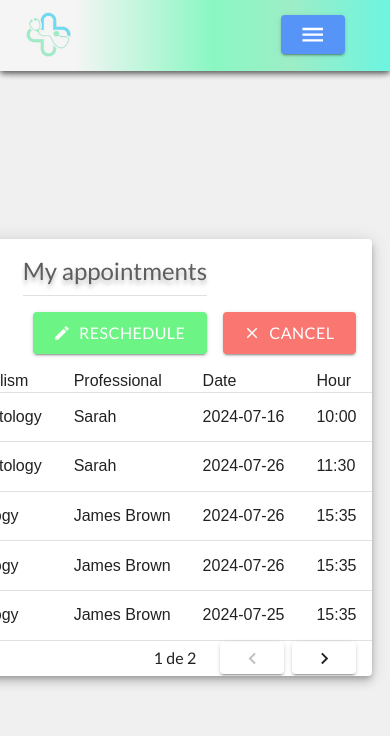
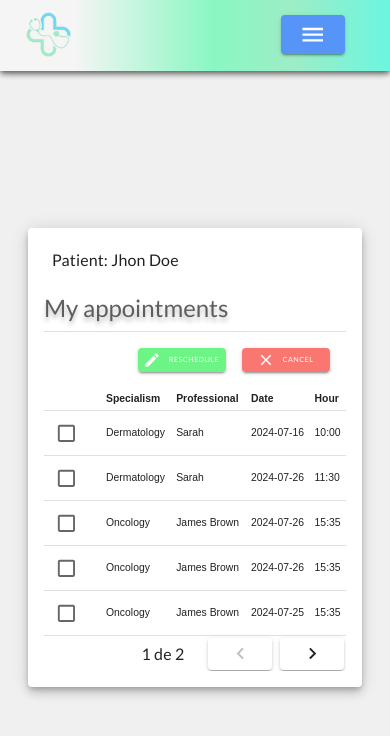
Before and after one commit to ivantrejoc/medicapp_frontend, a React (Vite) app: page /appointments in a window 390 px wide. Shown: the top 736 px of the page. Built offline with nearby package versions, Linux system fonts and the light colour scheme.

Commit message:
appointments dashboard responsive

```diff
--- a/src/components/PatientAppointments/PatientAppointments.jsx
+++ b/src/components/PatientAppointments/PatientAppointments.jsx
@@ -12,15 +12,22 @@ import {
   TableRow,
   TableBody,
   Checkbox,
-  TableFooter
+  TableFooter,
+  useMediaQuery
 } from "@mui/material";
+import { useTheme } from "@mui/material/styles";
+import BasicData from "../BasicData/BasicData";
 import Pagination from "../Pagination/Pagination";
 import EditIcon from "@mui/icons-material/Edit";
 import CloseIcon from "@mui/icons-material/Close";
 
 const PatientAppointments = () => {
+  const theme = useTheme();
   const [currentPage, setCurrentPage] = useState(1);
   const [pageSize, setPageSize] = useState(5);
+
+  const isMobile = useMediaQuery(theme.breakpoints.down("md"));
+  const isTablet = useMediaQuery(theme.breakpoints.only("md"));
 
   const appointments = [
     {
@@ -149,8 +156,14 @@ const PatientAppointments = () => {
       elevation={6}
       sx={{
         display: "flex",
-        width: { lg: "59.875rem", xxl: "79.875rem" },
-        height: { lg: "30.6875rem", xxxl: "40.6875rem" },
+        width: {
+          xs: "20.875rem",
+          md: "39.875rem",
+          lg: "59.875rem",
+          xxl: "79.875rem"
+        },
+        height: { xs: "28.6875rem", md: "30.6875rem", xxxl: "40.6875rem" },
+        marginLeft: { xs: "10rem", lg: "0rem" },
         flexDirection: "column",
         justifyContent: "center",
         alignItems: "center",
@@ -158,13 +171,14 @@ const PatientAppointments = () => {
         boxSizing: "border-box"
       }}
     >
+      {(isMobile || isTablet) && <BasicData />}
       <Box
         className="dashboard-wrapper"
         sx={{
           display: "flex",
-          width: { lg: "55rem", xxxl: "75rem" },
+          width: { xs: "18.875rem", md: "37rem", lg: "55rem", xxxl: "75rem" },
           height: { lg: "27.0625rem", xxxl: "37.0625rem" },
-          padding: { lg: "0rem", xxxl: "1.5rem" },
+          padding: { xs: "0rem", xxxl: "1.5rem" },
           flexDirection: "column",
           alignItems: "center",
           gap: { lg: "0.5rem", xxxl: "1.5rem" },
@@ -176,7 +190,7 @@ const PatientAppointments = () => {
           className="heading"
           sx={{
             display: "flex",
-            width: { lg: "55rem", xxxl: "75rem" },
+            width: { xs: "18.875rem", md: "37rem", lg: "55rem", xxxl: "75rem" },
             padding: "1rem 0rem 0rem 0rem",
             flexDirection: "column",
             alignItems: "flex-start",
@@ -190,7 +204,7 @@ const PatientAppointments = () => {
           className="dashboard"
           sx={{
             display: "flex",
-            width: { lg: "55rem", xxxl: "75rem" },
+            width: { xs: "18.875rem", md: "37rem", lg: "55rem", xxxl: "75rem" },
             flexDirection: "column",
             justifyContent: "center",
             alignItems: "flex-start",
@@ -214,9 +228,9 @@ const PatientAppointments = () => {
               size="small"
               startIcon={<EditIcon />}
               sx={{
-                width: {sm: "6.25rem", xxl: "9.25rem" },
-                height: { sm:"1.85rem", xxl: "2.25rem"},
-                fontSize: { sm: "0.55rem", xxl: "1rem" },
+                width: { xs: "5.5rem", sm: "6.25rem", xxl: "9.25rem" },
+                height: { xs: "1.5rem", sm: "1.85rem", xxl: "2.25rem" },
+                fontSize: { xs: "0.45rem", sm: "0.55rem", xxl: "1rem" },
                 flexDirection: "row",
                 fontWeight: "500"
               }}
@@ -228,10 +242,10 @@ const PatientAppointments = () => {
               size="small"
               startIcon={<CloseIcon />}
               sx={{
+                width: { xs: "5.5rem", sm: "6.25rem", xxl: "9.25rem" },
+                height: { xs: "1.5rem", sm: "1.85rem", xxl: "2.25rem" },
+                fontSize: { xs: "0.45rem", sm: "0.55rem", xxl: "1rem" },
                 flexDirection: "row",
-                width: {sm: "6.25rem", xxl: "9.25rem" },
-                height: { sm:"1.85rem", xxl: "2.25rem"},
-                fontSize: { sm: "0.55rem", xxl: "1rem" },
                 fontWeight: "500",
                 background: "#FA7670",
                 "&:hover": {
@@ -252,22 +266,61 @@ const PatientAppointments = () => {
               boxSizing: "border-box"
             }}
           >
-            <TableContainer sx={{ width: "100%" }}>
+            <TableContainer
+              sx={{
+                width: "100%"
+              }}
+            >
               <Table>
                 <TableHead>
                   <TableRow>
-                    <TableCell></TableCell>
-                    <TableCell>Specialism</TableCell>
-                    <TableCell>Professional</TableCell>
-                    <TableCell>Date</TableCell>
-                    <TableCell>Hour</TableCell>
+                    <TableCell
+                      sx={{
+                        width: { xs: "20%", sm: "auto" }
+                      }}
+                    ></TableCell>
+                    <TableCell
+                      sx={{
+                        fontWeight: 700
+                      }}
+                    >
+                      Specialism
+                    </TableCell>
+                    <TableCell
+                      sx={{
+                        fontWeight: 700
+                      }}
+                    >
+                      Professional
+                    </TableCell>
+                    <TableCell
+                      sx={{
+                        fontWeight: 700
+                      }}
+                    >
+                      Date
+                    </TableCell>
+                    <TableCell
+                      sx={{
+                        fontWeight: 700
+                      }}
+                    >
+                      Hour
+                    </TableCell>
                   </TableRow>
                 </TableHead>
                 <TableBody>
                   {currentAppointments.map((appointment) => (
                     <TableRow key={appointment.id}>
                       <TableCell>
-                        <Checkbox />
+                        <Checkbox
+                          size={"small"}
+                          sx={{
+                            "&.Mui-checked": {
+                              color: "#6CF585"
+                            }
+                          }}
+                        />
                       </TableCell>
                       <TableCell>{appointment.specialism}</TableCell>
                       <TableCell>{appointment.medic_name}</TableCell>
--- a/src/pages/Appointments.jsx
+++ b/src/pages/Appointments.jsx
@@ -9,7 +9,7 @@ const Appointments = () => {
         width: "100%",
         height: "100%",
         maxWidth: "100%",
-        // maxHeight: { md: "100vh" },
+        maxHeight: { md: "100vh" },
         display: "flex",
         alignItems: "center",
         justifyContent: "center",
--- a/src/theme/index.js
+++ b/src/theme/index.js
@@ -174,7 +174,12 @@ export default createTheme({
       styleOverrides: {
         root: {
           padding: "0.10rem 1rem",
-          lineHeight: "1.15"
+          lineHeight: "1.15rem",
+          fontSize: "1rem",
+          "@media (max-width: 600px)": {
+            fontSize: "0.65rem",
+            padding: "0.10rem 0.10rem"
+          }
         }
       }
     },
```
